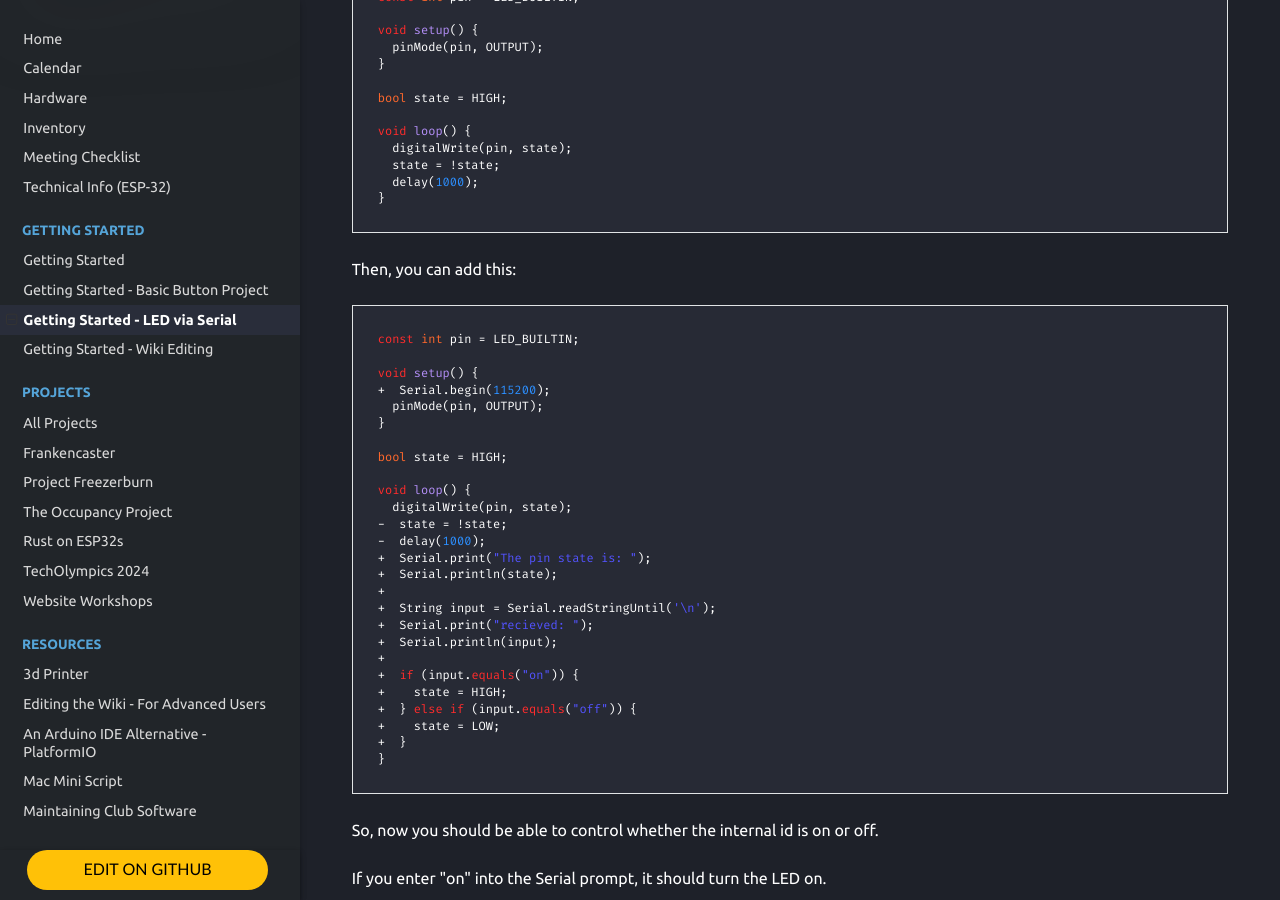
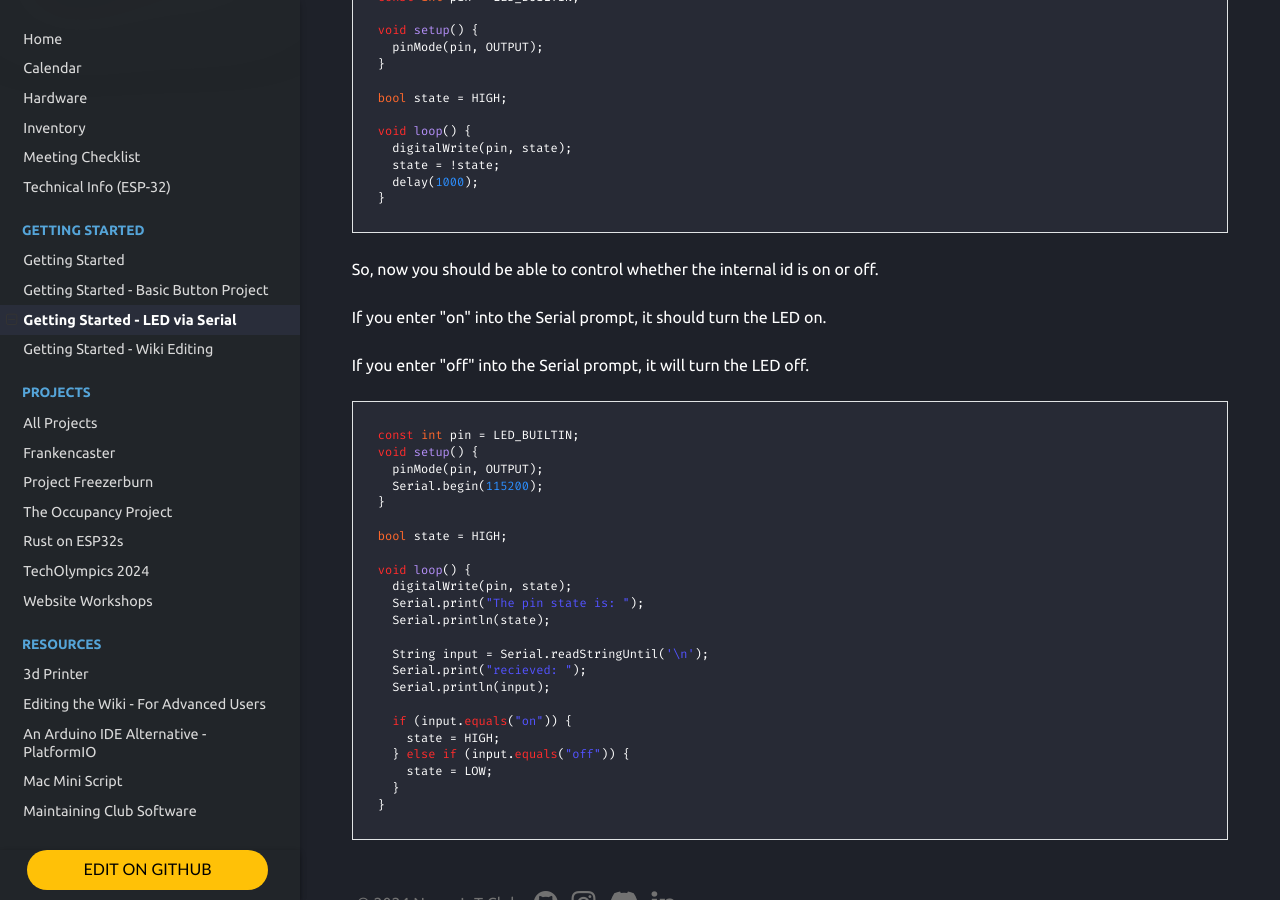
Before and after one commit to Norse-IoT/Wiki, an MkDocs documentation site: the page built from docs/getting-started/first-project.md, in a window 1280 px wide and 900 px high, scrolled down 292 px. Built offline with MkDocs 1.6.1, drawn with Linux system fonts in a browser that asks for light colours; nearby versions of some CDN libraries.

Commit message:
Update first-project.md

````diff
--- a/docs/getting-started/first-project.md
+++ b/docs/getting-started/first-project.md
@@ -17,37 +17,6 @@
   digitalWrite(pin, state);
   state = !state;
   delay(1000);
-}
-```
-
-Then, you can add this:
-
-```diff
-const int pin = LED_BUILTIN;
-
-void setup() {
-+  Serial.begin(115200);
-  pinMode(pin, OUTPUT);
-}
-
-bool state = HIGH;
-
-void loop() {
-  digitalWrite(pin, state);
--  state = !state;
--  delay(1000);
-+  Serial.print("The pin state is: ");
-+  Serial.println(state);
-+
-+  String input = Serial.readStringUntil('\n');
-+  Serial.print("recieved: ");
-+  Serial.println(input);
-+
-+  if (input.equals("on")) {
-+    state = HIGH;
-+  } else if (input.equals("off")) {
-+    state = LOW;
-+  }
 }
 ```
 
````
